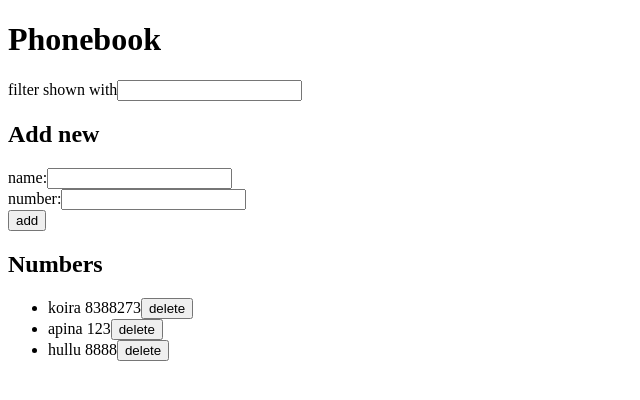
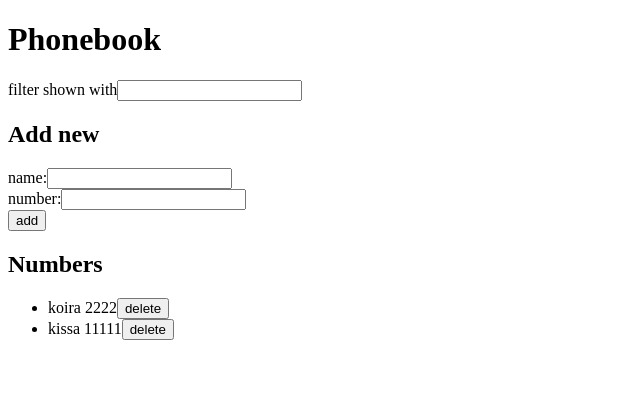
Before and after one commit to sepi4/kurssitehtavat-osa2, a React (Create React App) app in the folder puhelinluettelo/: page / in a window 1280 px wide. Shown: the top 400 px of the page, without its empty margins (0-640 px from the left). Built offline with nearby package versions, Linux system fonts and the light colour scheme; data requests are answered from the project's data file.

Commit message:
2.18*: puhelinluettelo step10

```diff
--- a/puhelinluettelo/db.json
+++ b/puhelinluettelo/db.json
@@ -2,18 +2,13 @@
   "persons": [
     {
       "name": "koira",
-      "number": "8388273",
+      "number": "2222",
       "id": 0.5242813676171909
     },
     {
-      "name": "apina",
-      "number": "123",
-      "id": 0.048605905830143126
-    },
-    {
-      "name": "hullu",
-      "number": "8888",
-      "id": 0.08677948525164991
+      "name": "kissa",
+      "number": "11111",
+      "id": 0.0965360599179721
     }
   ]
 }
--- a/puhelinluettelo/src/components/App.js
+++ b/puhelinluettelo/src/components/App.js
@@ -19,9 +19,19 @@ const App = () => {
     if (newName.length === 0 || newNumber.length === 0) {
       return
     }
-    const unique = persons.find(p => p.name === newName) === undefined
-    if (!unique) {
-      alert(`${newName} is already added to phonebook`)
+    const withSameName = persons.find(p => p.name === newName)
+    if (withSameName !== undefined) {
+      const result = window.confirm(`${newName} is already in phonebook. Replace old number with new one?`)
+      // console.log(withSameName)
+      if (result) {
+        personsService
+          .updateNumber(withSameName.id, {...withSameName, number: newNumber })
+          .then(retNote => {
+            setPersons(persons.map(p => p.id !== retNote.id ? p : retNote))
+            setNewName("")
+            setNewNumber("")
+          })
+      }
       return
     }
 
@@ -48,7 +58,7 @@ const App = () => {
       personsService
         .deletePerson(id)
         .then(retNote => {
-          console.log(retNote)
+          // console.log(retNote)
           setPersons(persons.filter(p => p.id !== id))
         })
     }
--- a/puhelinluettelo/src/services/persons.js
+++ b/puhelinluettelo/src/services/persons.js
@@ -9,7 +9,7 @@ const create = newObject =>
 
 const deletePerson = id =>
   axios
-    .delete(baseUrl + '/' + id)
+    .delete(`${baseUrl}/${id}`)
     .then(responce => responce.data)
 
 
@@ -19,5 +19,11 @@ const getAll = () =>
     .get(baseUrl)
     .then(responce => responce.data)
 
+const updateNumber = (id, newObject) =>
+  axios
+    .put(`${baseUrl}/${id}`, newObject)
+    .then(responce => responce.data)
 
-export default { create, getAll, deletePerson }
+
+
+export default { create, getAll, deletePerson, updateNumber }
```
